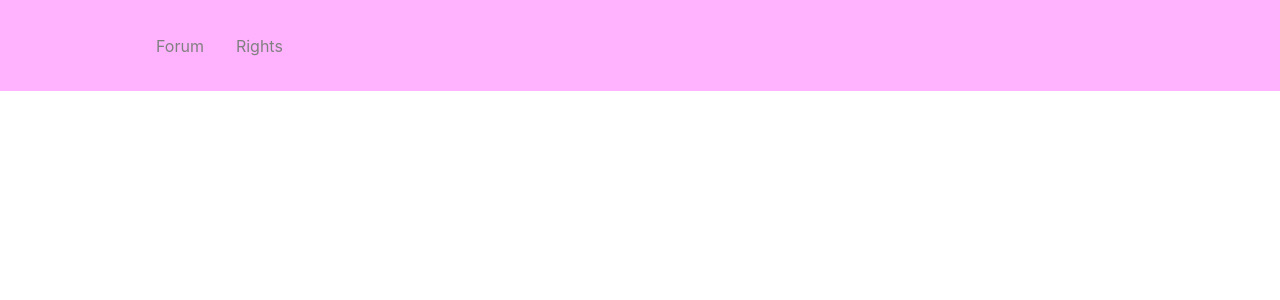
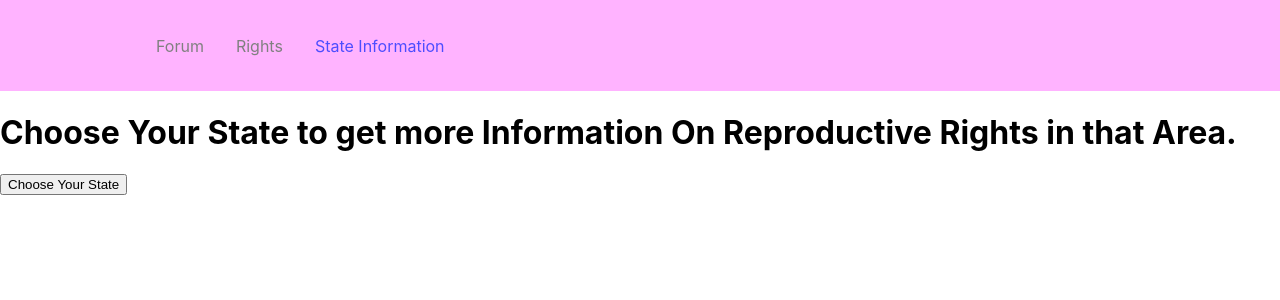
Before and after one commit to CiciLing/iwc-hackthon, a React (Create React App) app: page /StateInformationPage in a window 1280 px wide. Before the commit this address had no page. Shown: the top 300 px of the page. Built offline with nearby package versions, Linux system fonts and the light colour scheme.

Commit message:
state info

```diff
--- a/public/index.html
+++ b/public/index.html
@@ -24,7 +24,7 @@
       work correctly both with client-side routing and a non-root public URL.
       Learn how to configure a non-root public URL by running `npm run build`.
     -->
-    <title>React App</title>
+    <title>Her Right</title>
   </head>
   <body>
     <noscript>You need to enable JavaScript to run this app.</noscript>
--- a/src/App.js
+++ b/src/App.js
@@ -6,6 +6,7 @@ import { BrowserRouter as Router, Routes, Route}
 // import Home from './pages';
 import Rights from './pages/rights';
 import Chat from './pages/chat';
+import StateInformationPage from './pages/StateInformationPage';
 
 
 function App() {
@@ -16,6 +17,7 @@ return (
         {/*<Route exact path='/' exact element={<Home />} />*/}
         <Route path='/rights' element={<Rights/>} />
         <Route path='/chat' element={<Chat/>} />
+        <Route path='/StateInformationPage' element={<StateInformationPage/>} />
     </Routes>
     </Router>
 );
--- a/src/components/index.js
+++ b/src/components/index.js
@@ -13,6 +13,9 @@ const Navbar = () => {
           <NavLink to="/rights" activeStyle>
             Rights
           </NavLink>
+          <NavLink to="/StateInformationPage" activeStyle>
+            State Information
+          </NavLink>
         </NavMenu>
       </Nav>
     </>
--- a/src/StateInformationPage.js
+++ b/src/pages/StateInformationPage.js
@@ -1,5 +1,5 @@
 import React from 'react';
-import StateInformation from './StateInformation.js'
+import StateInformation from '../StateInformation.js'
 
 const StateInformationPage = () => {
   return (
```
Also changed, not shown: 1 other file (tests, documents, lock files or other folders).
